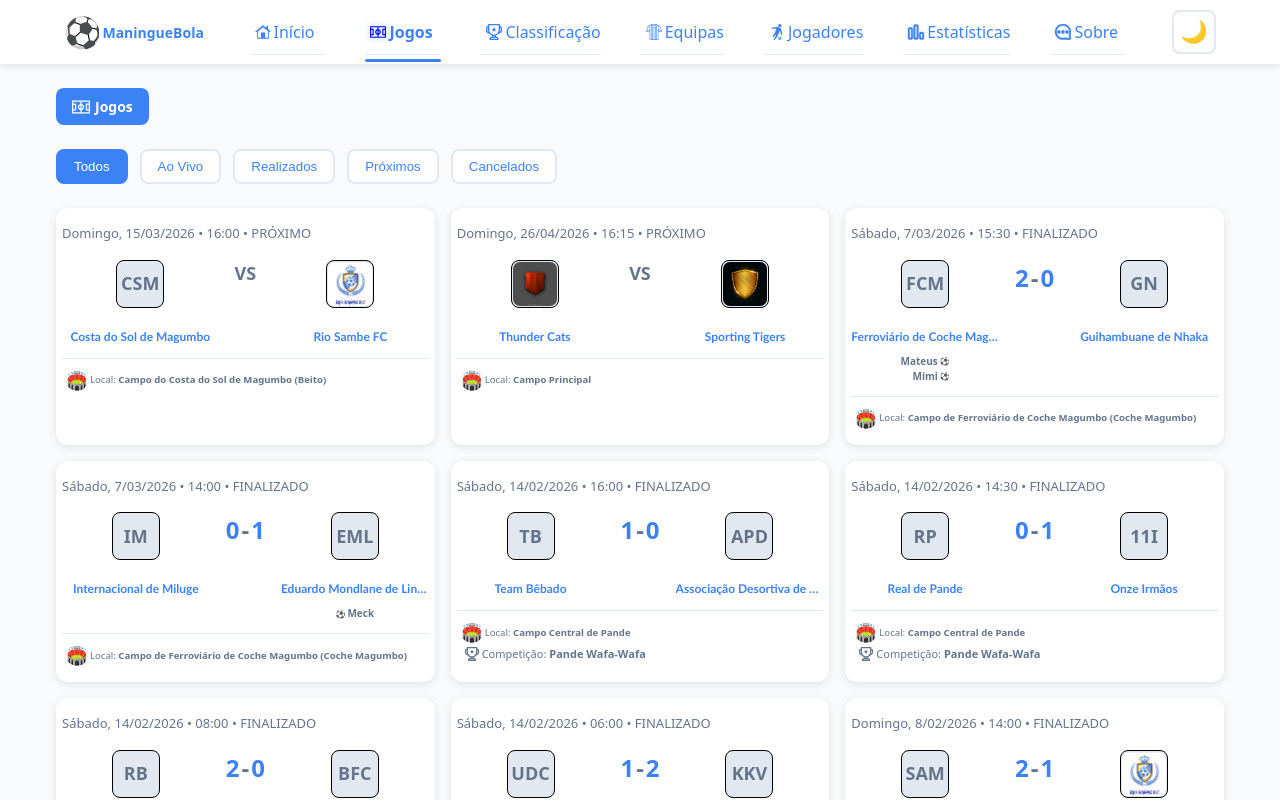
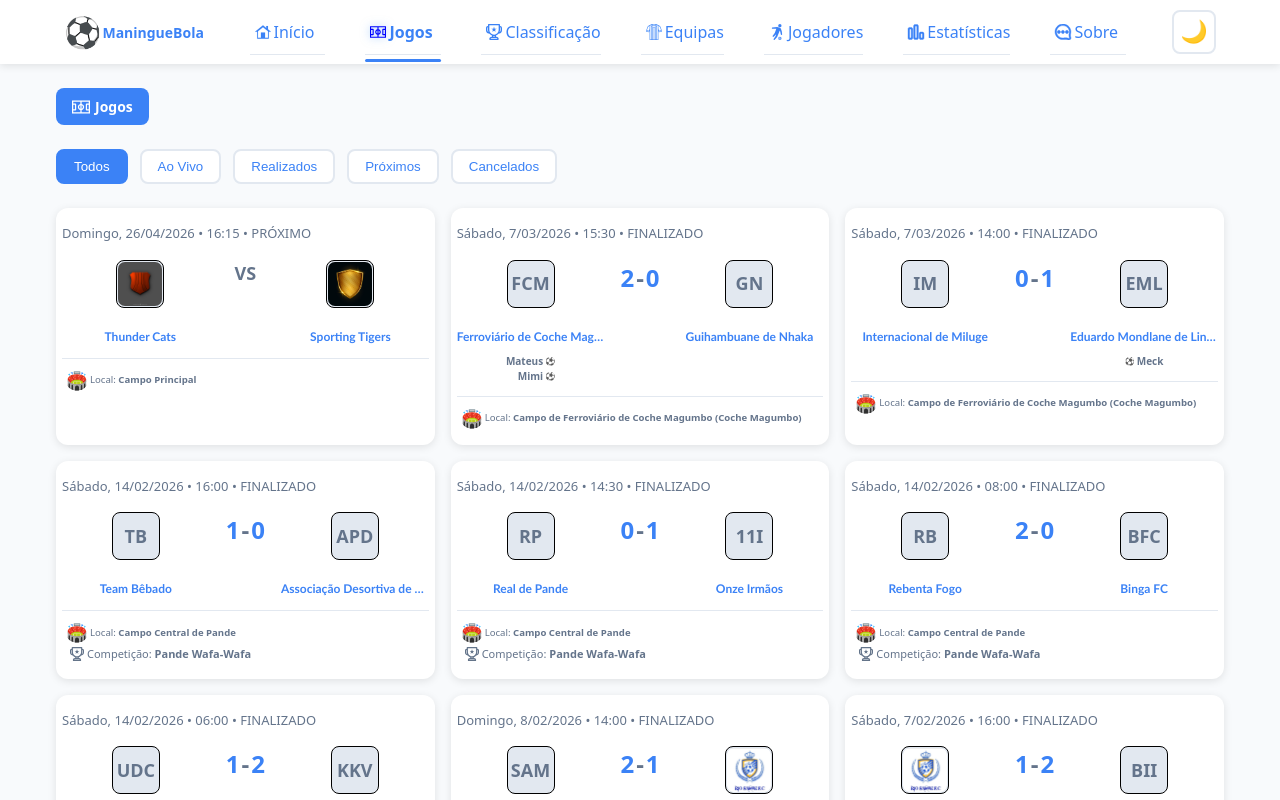
Before and after one commit to Raimundroid/maninguebola, a React (Vite) app: page /jogos in a window 1280 px wide. Shown: the top 800 px of the page. Built offline with nearby package versions, Linux system fonts and the light colour scheme.

Commit message:
rio sambe's match with id 16 took too long to provide the final result, had to uncommet it or hide it till results are provided

```diff
--- a/src/data/matchesData.js
+++ b/src/data/matchesData.js
@@ -269,24 +269,24 @@ const matchesData = [
     homeScorers: ["Mateus", "Mimi"],
     awayScorers: [],
   },
-  {
-    id: 16, // Unique ID for React keys
-    homeTeamId: "costaSolMagumbo", //new
-    awayTeamId: "rioSambeFc", //new
-    homeScore: 2, // Only for live/finished
-    awayScore: 0,
-    date: "2026-03-15", // ISO Format
-    time: "16:00",
-    status: "upcoming", // 'live' | 'finished' | 'upcoming'
-    // minute: 67, // Current minute (only for live)
-    venue: "Campo do Costa do Sol de Magumbo (Beito)",
-    // info: "85+ espectadores", // Optional extra info
-    // competition: "",
-    // ✅ NEW: Store as Array of Strings
-    // Note: You can still keep "(2)" for multiple goals if you want strict string display
-    homeScorers: [],
-    awayScorers: [],
-  },
+  // {
+  //   id: 16, // Unique ID for React keys
+  //   homeTeamId: "costaSolMagumbo", //new
+  //   awayTeamId: "rioSambeFc", //new
+  //   homeScore: 2, // Only for live/finished
+  //   awayScore: 0,
+  //   date: "2026-03-15", // ISO Format
+  //   time: "16:00",
+  //   status: "upcoming", // 'live' | 'finished' | 'upcoming'
+  //   // minute: 67, // Current minute (only for live)
+  //   venue: "Campo do Costa do Sol de Magumbo (Beito)",
+  //   // info: "85+ espectadores", // Optional extra info
+  //   // competition: "",
+  //   // ✅ NEW: Store as Array of Strings
+  //   // Note: You can still keep "(2)" for multiple goals if you want strict string display
+  //   homeScorers: [],
+  //   awayScorers: [],
+  // },
 
   //-----------------------------
   //   {
```
